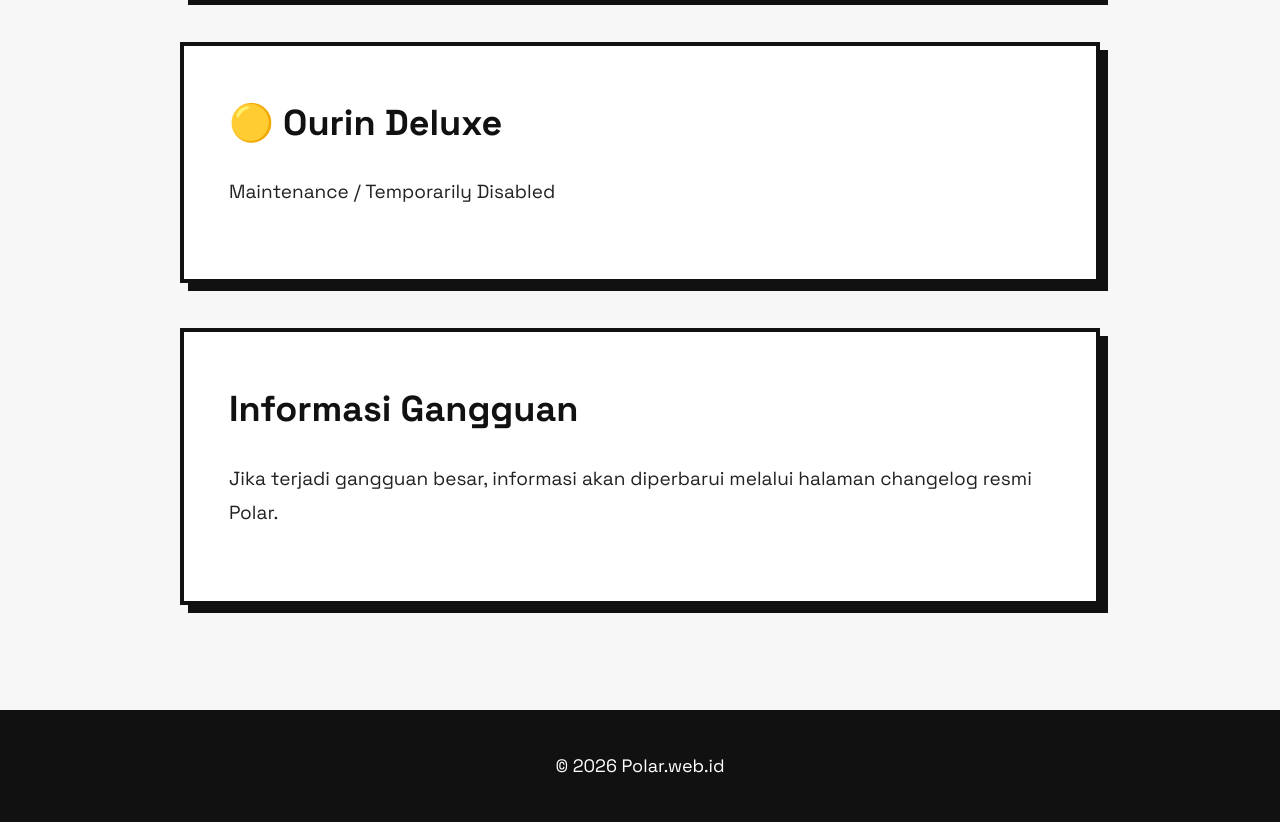
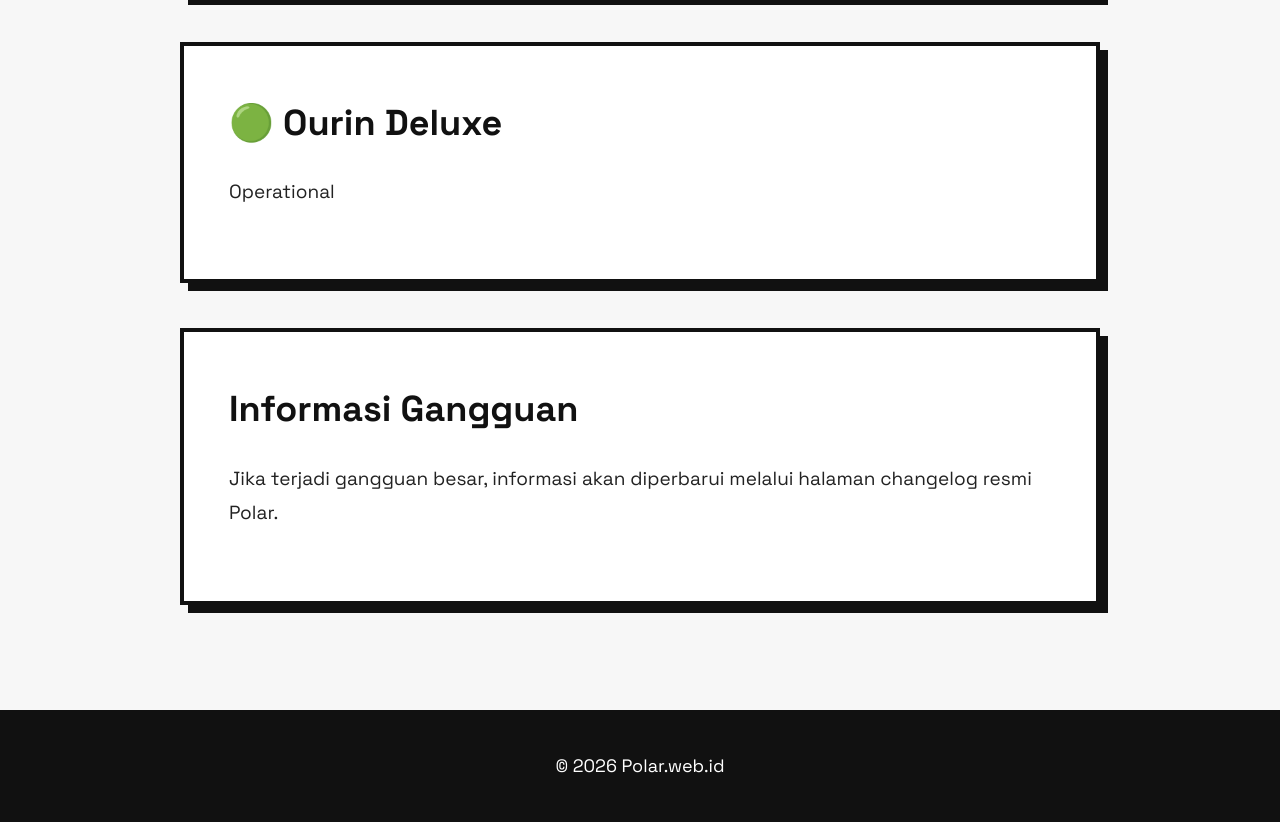
Before and after one commit to pashaba/polar, a website: page public/status/index.html in a window 1280 px wide. Shown: the part 1730-2552 px from the top of the page. Drawn offline with Linux system fonts and the light colour scheme.

Commit message:
Update index.html

```diff
--- a/public/status/index.html
+++ b/public/status/index.html
@@ -149,11 +149,11 @@ Operational
 <div class="card">
 
 <h2>
-🟡 Ourin Deluxe
+🟢 Ourin Deluxe
 </h2>
 
 <p>
-Maintenance / Temporarily Disabled
+  Operational
 </p>
 
 </div>
```
